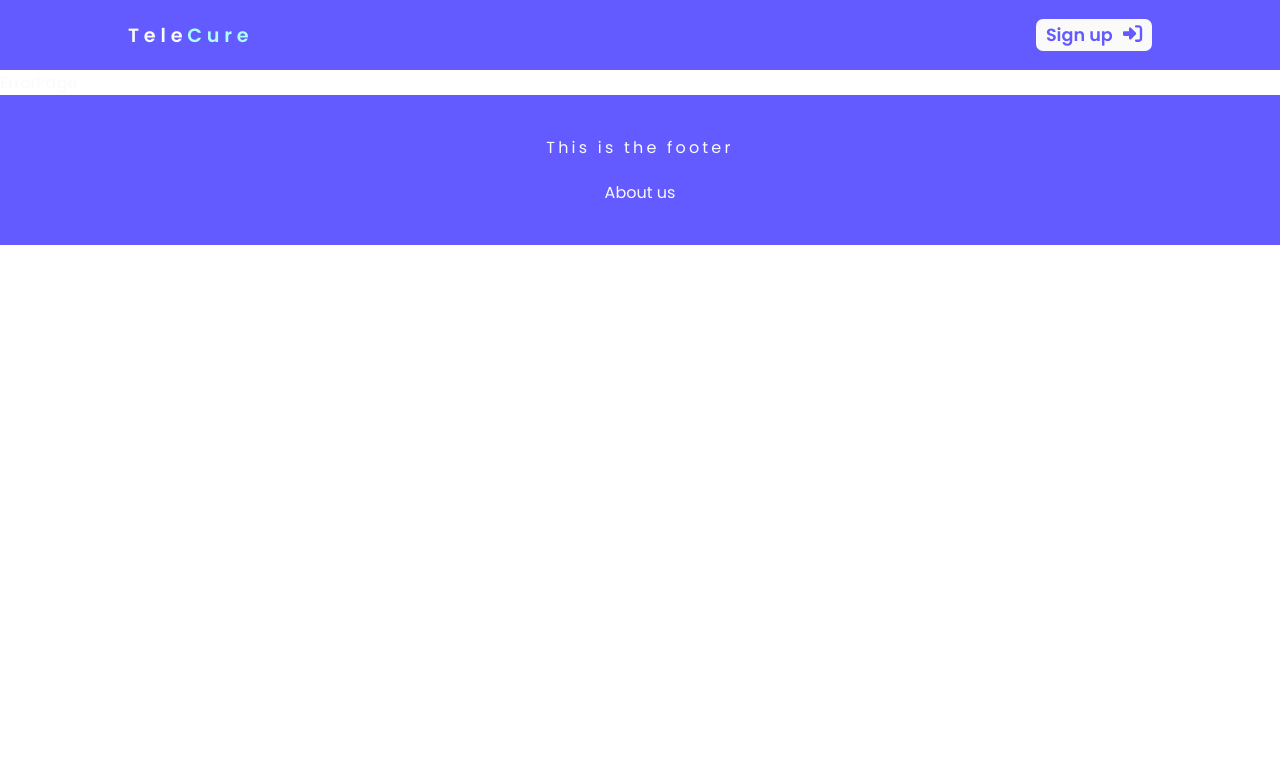
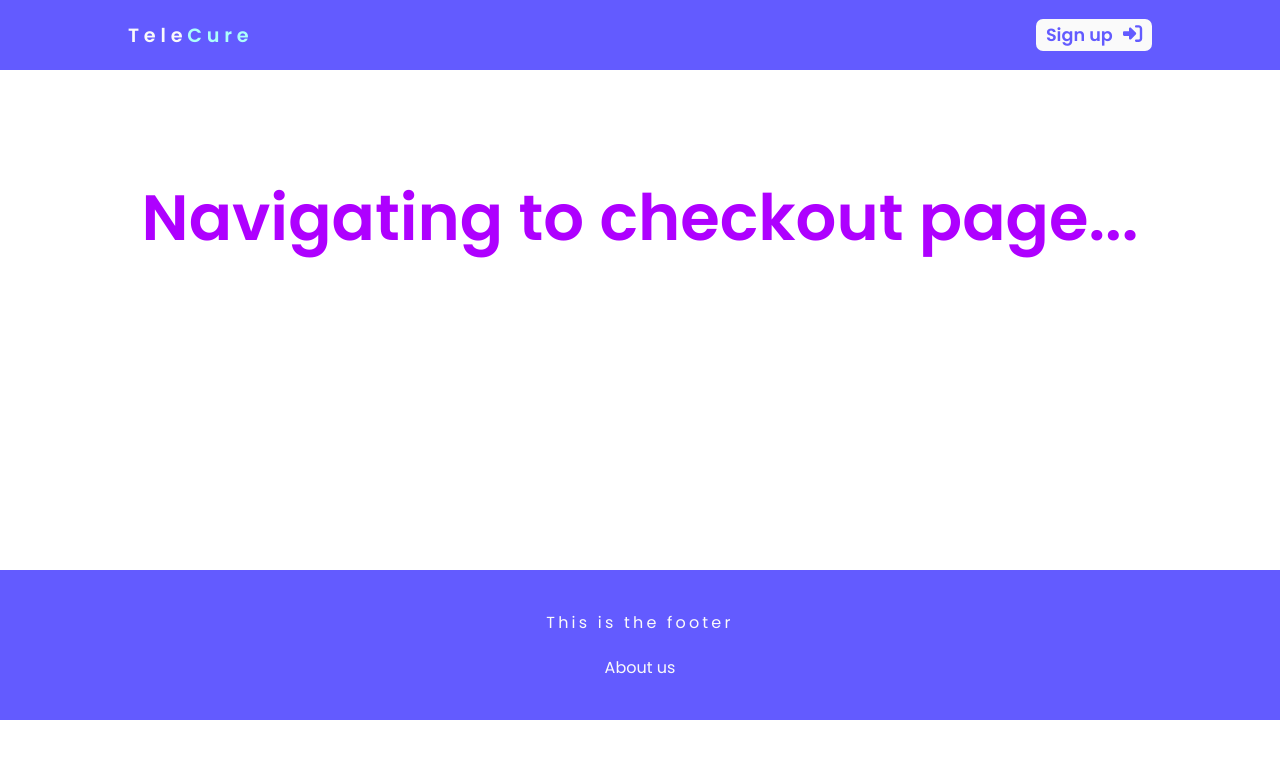
Before and after one commit to Minh-Uchiha/TeleCure, a React (Create React App) app in the folder front-end/: page /checkout in a window 1280 px wide. Shown: the top 758 px of the page. Built offline with nearby package versions, Linux system fonts and the light colour scheme.

Commit message:
Create error page

```diff
--- a/front-end/src/App.js
+++ b/front-end/src/App.js
@@ -30,7 +30,7 @@ function App() {
             <Route path="/success-payment" element={<SuccessPaymentPage />} />
             <Route path="/doctor" element={<DoctorPage />} />
             <Route path="/patient" element={<PatientPage />} />
-            <Route path="/patient/checkout" element={<CheckoutPage />} />
+            <Route path="/checkout" element={<CheckoutPage />} />
             <Route path="/chatroom" element={<ChatRoomPage />} />
             <Route path="/signup/doctor" element={<DoctorSignupPage />} />
             <Route path="/signup/patient" element={<PatientSignupPage />} />
--- /dev/null
+++ b/front-end/src/css/CheckoutPage.css
@@ -0,0 +1,11 @@
+.checkout-container h1 {
+    color: #ae00ff;
+    font-size: 4rem;
+}
+
+.checkout-container {
+    width: 100vw;
+    height: 500px;
+    padding: 100px;
+    text-align: center;
+}
--- a/front-end/src/pages/CheckoutPage.jsx
+++ b/front-end/src/pages/CheckoutPage.jsx
@@ -1,7 +1,14 @@
 import React from "react";
+import "../css/CheckoutPage.css";
 
 const CheckoutPage = () => {
-  return <div>CheckoutPage</div>;
+  return (
+    <div className="checkout-container">
+      <section>
+        <h1>Navigating to checkout page...</h1>
+      </section>
+    </div>
+  );
 };
 
 export default CheckoutPage;
--- a/front-end/src/pages/ErrorPage.jsx
+++ b/front-end/src/pages/ErrorPage.jsx
@@ -1,7 +1,11 @@
 import React from "react";
 
 const ErrorPage = () => {
-  return <div>ErrorPage</div>;
+  return (
+    <div style={{ color: "#ae00ff", fontSize: "5rem", textAlign: "center" }}>
+      Oops 404 Not Found!
+    </div>
+  );
 };
 
 export default ErrorPage;
```
